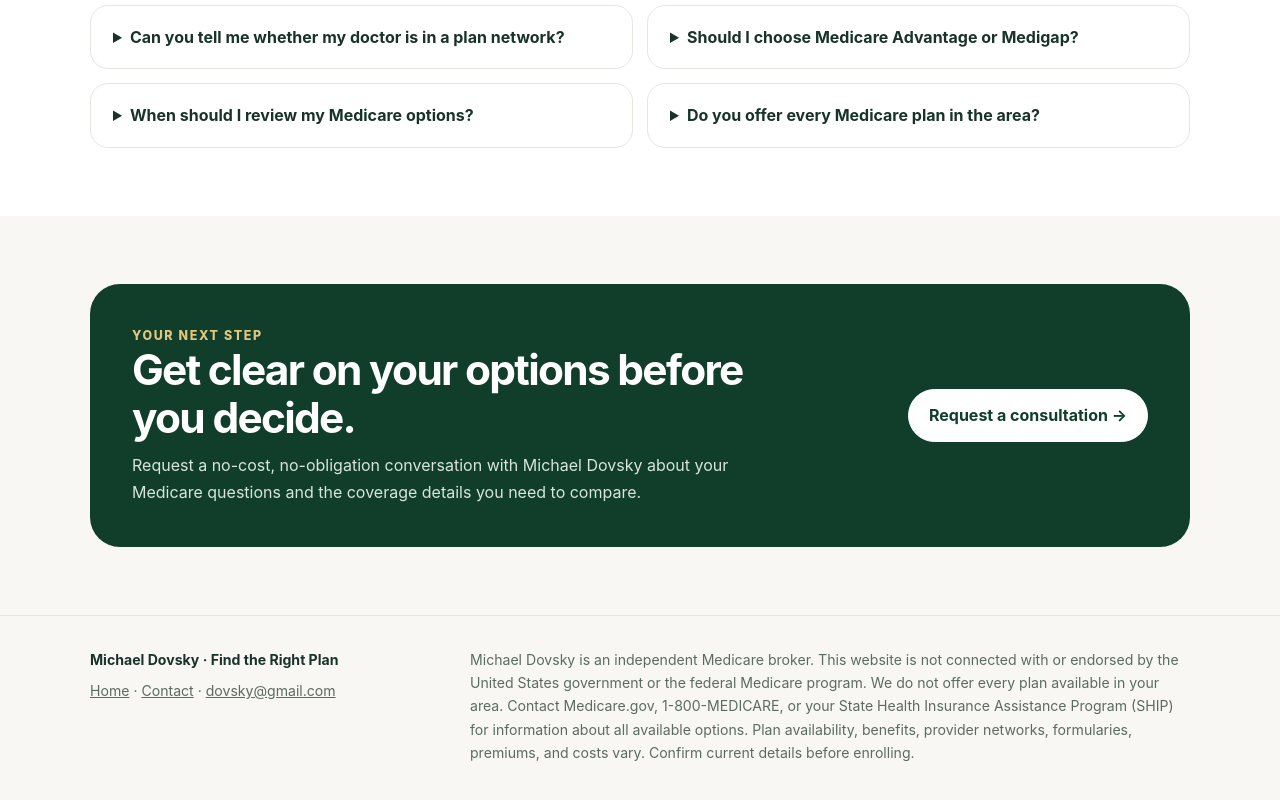
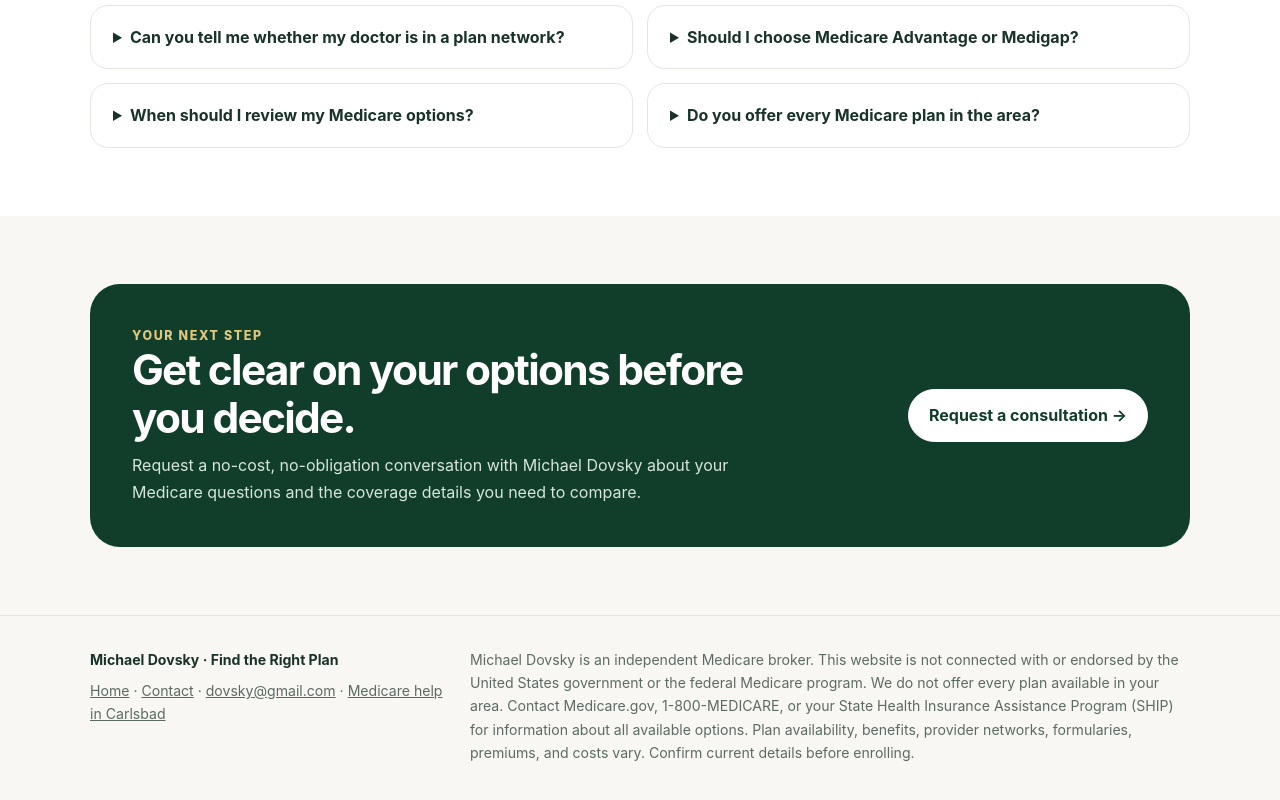
Before and after one commit to insomniavoid1-alt/medicare, a website: page medicare-broker-encinitas.html in a window 1280 px wide. Shown: the part 2295-3095 px from the top of the page. Drawn offline with Linux system fonts and the light colour scheme.

Commit message:
Add local SEO cross-link between city pages

```diff
--- a/medicare-broker-encinitas.html
+++ b/medicare-broker-encinitas.html
@@ -260,7 +260,7 @@
     <div class="wrap footer-row">
       <div>
         <div class="footer-brand">Michael Dovsky · Find the Right Plan</div>
-        <div><a href="/">Home</a> · <a href="/#contact">Contact</a> · <a href="mailto:dovsky@gmail.com">dovsky@gmail.com</a></div>
+        <div><a href="/">Home</a> · <a href="/#contact">Contact</a> · <a href="mailto:dovsky@gmail.com">dovsky@gmail.com</a> · <a href="/medicare-broker-carlsbad.html">Medicare help in Carlsbad</a></div>
       </div>
       <p class="disclaimer">Michael Dovsky is an independent Medicare broker. This website is not connected with or endorsed by the United States government or the federal Medicare program. We do not offer every plan available in your area. Contact Medicare.gov, 1-800-MEDICARE, or your State Health Insurance Assistance Program (SHIP) for information about all available options. Plan availability, benefits, provider networks, formularies, premiums, and costs vary. Confirm current details before enrolling.</p>
     </div>
```
